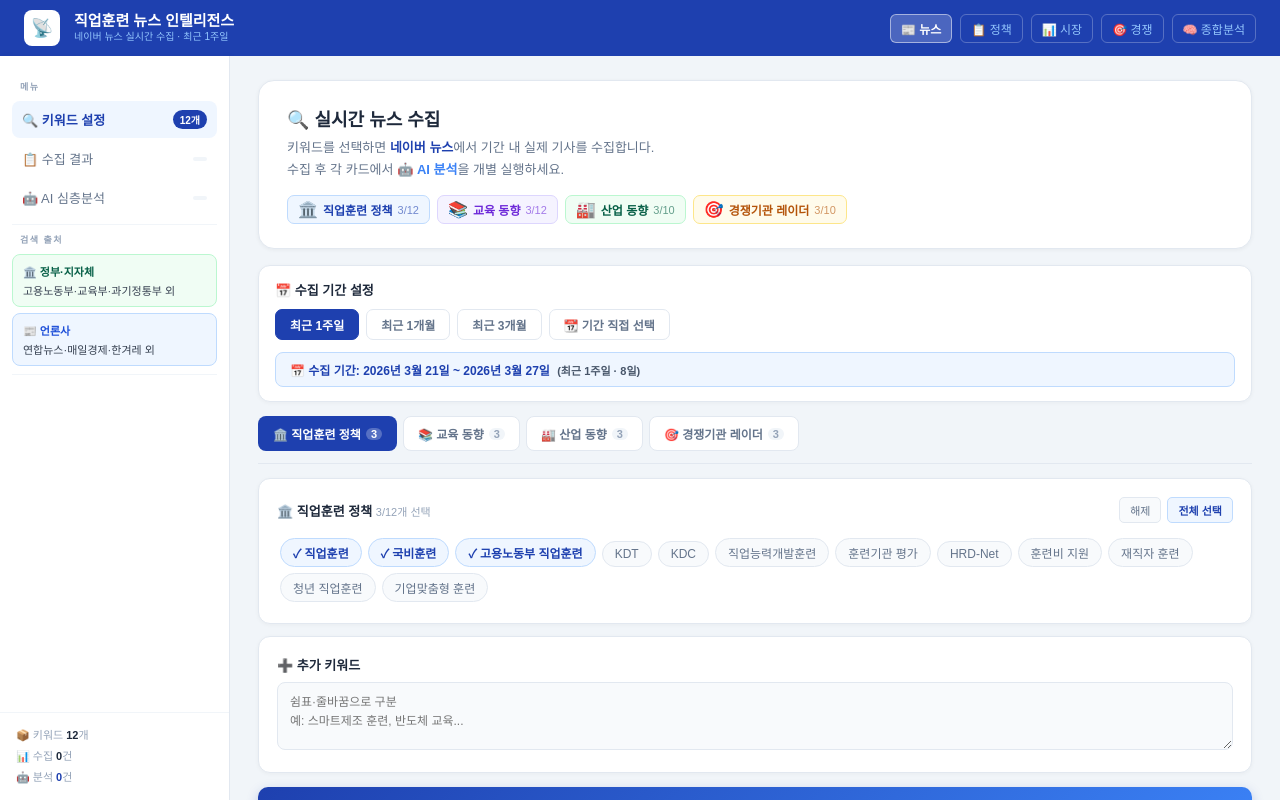
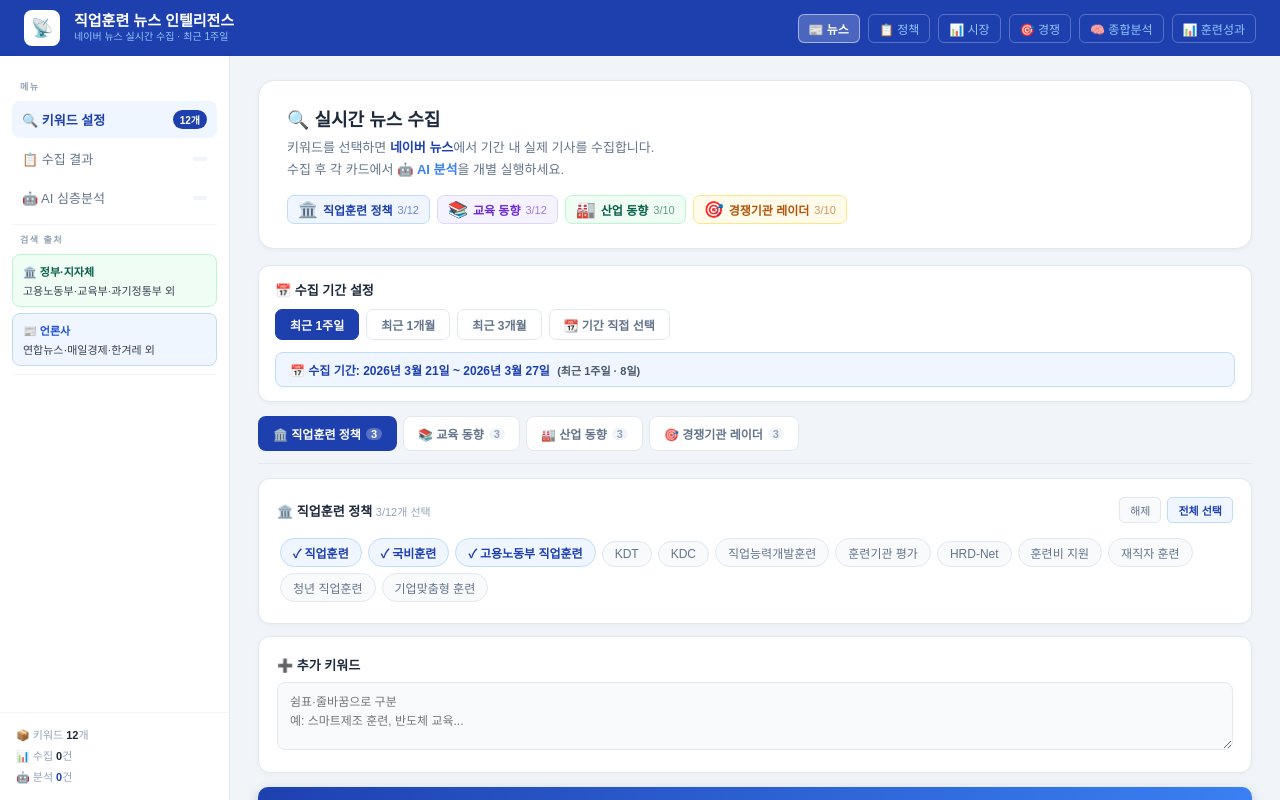
Before and after one commit to 2ndnameian/Yongho-s-repository, a website: page index.html in a window 1280 px wide. Drawn offline with Linux system fonts and the light colour scheme.

Commit message:
Update index.html

```diff
--- a/index.html
+++ b/index.html
@@ -91,6 +91,7 @@
     <a href="/market.html" class="nav-link">📊 시장</a>
     <a href="/competitor.html" class="nav-link">🎯 경쟁</a>
     <a href="/analysis.html" class="nav-link">🧠 종합분석</a>
+    <a href="/training_dashboard.html" class="nav-link">📊 훈련성과</a>
   </div>
   <button class="send-btn" id="send-btn" onclick="sendToAnalysis()">🧠 분석창으로 보내기</button>
 </div>
```
